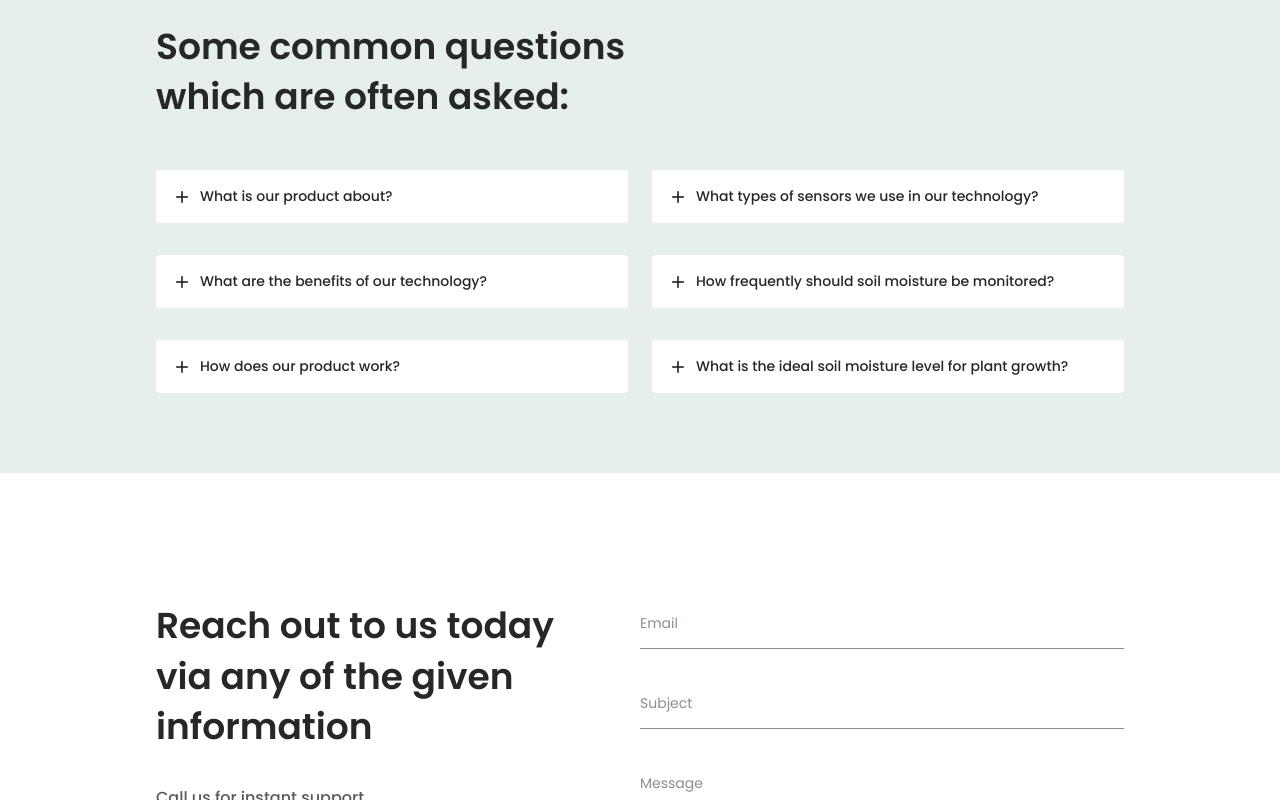
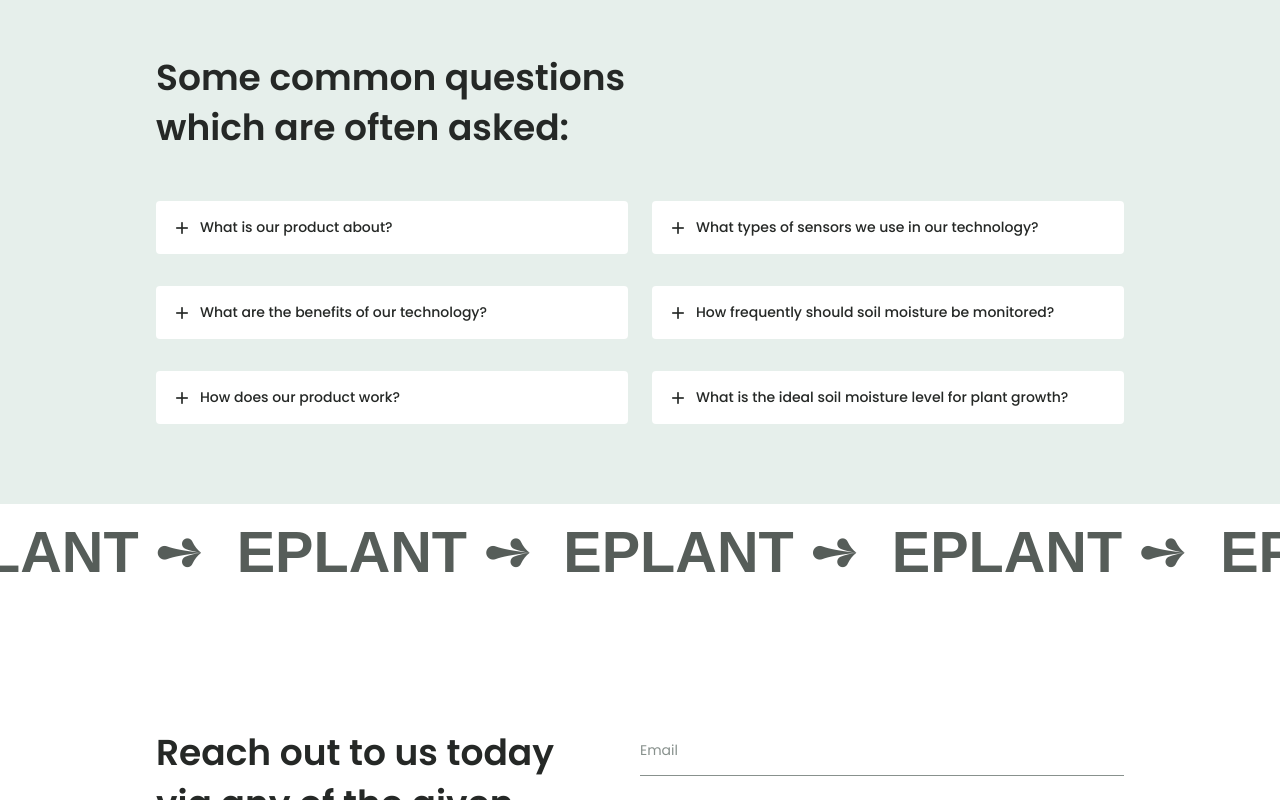
Before and after one commit to Miheer-Khatri/EPLANT, a plain HTML site: page index.html in a window 1280 px wide. Shown: the part 2955-3755 px from the top of the page. Drawn offline with nearby package versions, Linux system fonts and the light colour scheme.

Commit message:
running text added and made iframe responsive

```diff
--- a/index.html
+++ b/index.html
@@ -109,7 +109,8 @@
                     </h2>
 
                     <p class="about__description">
-                        We commit to provide quality and reliability; earning the trust and satisfaction of every customer we serve.
+                        We commit to provide quality and reliability; earning the trust and satisfaction of every
+                        customer we serve.
                     </p>
 
                     <div class="about__details">
@@ -145,7 +146,7 @@
         <section class="steps section container">
             <div class="steps__bg">
                 <h2 class="section__title-center steps__title">
-                    Features provided by our product  <br>
+                    Features provided by our product <br>
                 </h2>
 
                 <div class="steps__container grid">
@@ -183,22 +184,23 @@
             </h2>
 
             <p class="product__description">
-               We continuously monitor and analyse real-time data generated by our product to gain insights into the performance, usage patterns and user behavior.
+                We continuously monitor and analyse real-time data generated by our product to gain insights into the
+                performance, usage patterns and user behavior.
             </p>
 
             <br>
 
-            <iframe width="450" height="260" style="border: 1px solid #cccccc; margin-right: 20px; margin-bottom: 20px;"
+            <div style="display: flex; flex-wrap: wrap; justify-content: center; gap: 20px; padding: 0 10px;">
+                <iframe width="450" height="260" style="border: 1px solid #cccccc; margin-bottom: 20px;"
                     src="https://thingspeak.com/channels/2459482/charts/1?bgcolor=%23ffffff&color=%23d62020&dynamic=true&results=60&type=line"></iframe>
+                <iframe width="450" height="260" style="border: 1px solid #cccccc; margin-bottom: 20px;"
+                    src="https://thingspeak.com/channels/2459482/charts/2?bgcolor=%23ffffff&color=%23d62020&dynamic=true&results=60&type=line&update=15"></iframe>
+                <iframe width="450" height="260" style="border: 1px solid #cccccc; margin-bottom: 20px;"
+                    src="https://thingspeak.com/channels/2459482/charts/3?bgcolor=%23ffffff&color=%23d62020&dynamic=true&results=60&type=line&update=15"></iframe>
+                <iframe width="450" height="260" style="border: 1px solid #cccccc; margin-bottom: 20px;"
+                    src="https://thingspeak.com/channels/2459482/charts/4?bgcolor=%23ffffff&color=%23d62020&dynamic=true&results=60&type=line&update=15"></iframe>
+            </div>
 
-            <iframe width="450" height="260" style="border: 1px solid #cccccc; margin-right: 20px; margin-bottom: 20px;"
-                src="https://thingspeak.com/channels/2459482/charts/2?bgcolor=%23ffffff&color=%23d62020&dynamic=true&results=60&type=line&update=15"></iframe>
-
-            <iframe width="450" height="260" style="border: 1px solid #cccccc; margin-right: 20px; margin-bottom: 20px;"
-                src="https://thingspeak.com/channels/2459482/charts/3?bgcolor=%23ffffff&color=%23d62020&dynamic=true&results=60&type=line&update=15"></iframe>
-
-            <iframe width="450" height="260" style="border: 1px solid #cccccc; margin-right: 20px; margin-bottom: 20px;"
-                src="https://thingspeak.com/channels/2459482/charts/4?bgcolor=%23ffffff&color=%23d62020&dynamic=true&results=60&type=line&update=15"></iframe>
 
             <br>
 
@@ -231,7 +233,8 @@
 
                         <div class="questions__content">
                             <p class="questions__description">
-                                Our product involves measuring the moisture content in soil using various sensors and techniques.
+                                Our product involves measuring the moisture content in soil using various sensors and
+                                techniques.
                             </p>
                         </div>
                     </div>
@@ -261,7 +264,8 @@
 
                         <div class="questions__content">
                             <p class="questions__description">
-                               It typically uses sensors embedded in the soil to measure moisture levels, which are then transmitted to a central system for analysis.
+                                It typically uses sensors embedded in the soil to measure moisture levels, which are
+                                then transmitted to a central system for analysis.
                             </p>
                         </div>
                     </div>
@@ -308,7 +312,8 @@
 
                         <div class="questions__content">
                             <p class="questions__description">
-                                Soil moisture level should be kept within a range that promotes healthy root growth and nutrient uptake.
+                                Soil moisture level should be kept within a range that promotes healthy root growth and
+                                nutrient uptake.
                             </p>
                         </div>
                     </div>
@@ -317,6 +322,116 @@
         </section>
 
         <!--==================== CONTACT ====================-->
+        <style>
+            :root {
+                --marquee-text-color-light: var(--title-color);
+                /* Use title color for light mode */
+                --marquee-text-color-dark: var(--text-color);
+                /* Use text color for dark mode */
+                --marquee-background-color: transparent;
+                /* Transparent background */
+            }
+
+            .marquee {
+
+                display: flex;
+                overflow: hidden;
+                height: 12vh;
+                user-select: none;
+                gap: 2rem;
+                padding-top: 1rem;
+                padding-bottom: 1rem;
+                background-color: var(--marquee-background-color);
+                /*transform: skewY(-3deg); */
+                /*transform: rotate(-5deg) translateY(-30px) translateX(50px);*/
+            }
+
+            .marquee:hover {
+                -webkit-text-stroke: 1.5px #fff;
+                text-stroke: 1.5px #fff;
+                -webkit-text-fill-color: transparent;
+                text-fill-color: transparent;
+                color: transparent;
+       transition: all 0.5s ease;
+                -webkit-font-smoothing: antialiased;
+                /*-moz-osx-font-smoothing: grayscale;*/
+
+            }
+
+            .marquee__group {
+                flex-shrink: 0;
+                display: flex;
+                align-items: center;
+                justify-content: space-between;
+                gap: 2rem;
+                min-width: 100%;
+                animation: scroll 15s linear infinite reverse;
+            }
+
+            .marquee__group span {
+                font-size: 5vw;
+                font-weight: 800;
+                white-space: nowrap;
+                font-family: 'Syne', sans-serif !important;
+                /*text-transform: uppercase;*/
+                /* color: var(--marquee-text-color-light); Use light mode text color */
+            }
+
+            @keyframes scroll {
+                from {
+                    transform: translateX(0);
+                }
+
+                to {
+                    transform: translateX(calc(-100% - 2rem));
+                }
+            }
+
+            @media only screen and (min-width: 360px) {
+                .marquee__group span {
+                    font-size: 4.5vw;
+                }
+            }
+
+            /* Dark mode */
+            @media (prefers-color-scheme: dark) {
+                :root {
+                    --marquee-text-color-light: var(--title-color);
+                    /* Use title color for light mode */
+                    --marquee-text-color-dark: var(--text-color);
+                    /* Use text color for dark mode */
+                }
+
+                .marquee {
+                    background-color: var(--marquee-background-color);
+                }
+
+                .marquee__group span {
+                    color: var(--marquee-text-color-dark);
+                }
+            }
+        </style>
+        </head>
+
+        <body>
+
+            <div class="marquee">
+                <div class="marquee__group">
+                    <span>EPLANT ➺</span>
+                    <span>EPLANT ➺</span>
+                    <span>EPLANT ➺</span>
+                    <span>EPLANT ➺</span>
+                </div>
+                <div class="marquee__group" aria-hidden="true">
+                    <span>EPLANT ➺</span>
+                    <span>EPLANT ➺</span>
+                    <span>EPLANT ➺</span>
+                    <span>EPLANT ➺</span>
+                </div>
+            </div>
+
+
+
             <section class="contact section container" id="contact">
                 <div class="contact__container grid">
                     <div class="contact__box">
@@ -343,7 +458,7 @@
                         </div>
                     </div>
 
-                <form method="post" action="mailto:eplantwebsite1@gmail.com"class="contact__form">
+                    <form method="post" action="mailto:eplantwebsite1@gmail.com" class="contact__form">
                         <div class="contact__inputs">
                             <div class="contact__content">
                                 <input type="email" placeholder=" " class="contact__input">
@@ -377,7 +492,8 @@
                 <a href="#" class="footer__logo" style="font-size: 24px;"> <!-- Adjust font size for logo -->
                     <i class="ri-leaf-line footer__logo-icon" style="font-size: 40px;"></i> <!-- Adjust icon size -->
                     EPLANT
-                    <img src="assets\img\Eplant.png" alt="" class="home__img" style="width: 150px; height: auto;"> <!-- Adjust image size -->
+                    <img src="assets\img\Eplant.png" alt="" class="home__img" style="width: 150px; height: auto;">
+                    <!-- Adjust image size -->
                 </a>
             </div>
             <div class="footer__content">
```
Lines whose indentation alone changed are shown as unchanged.
